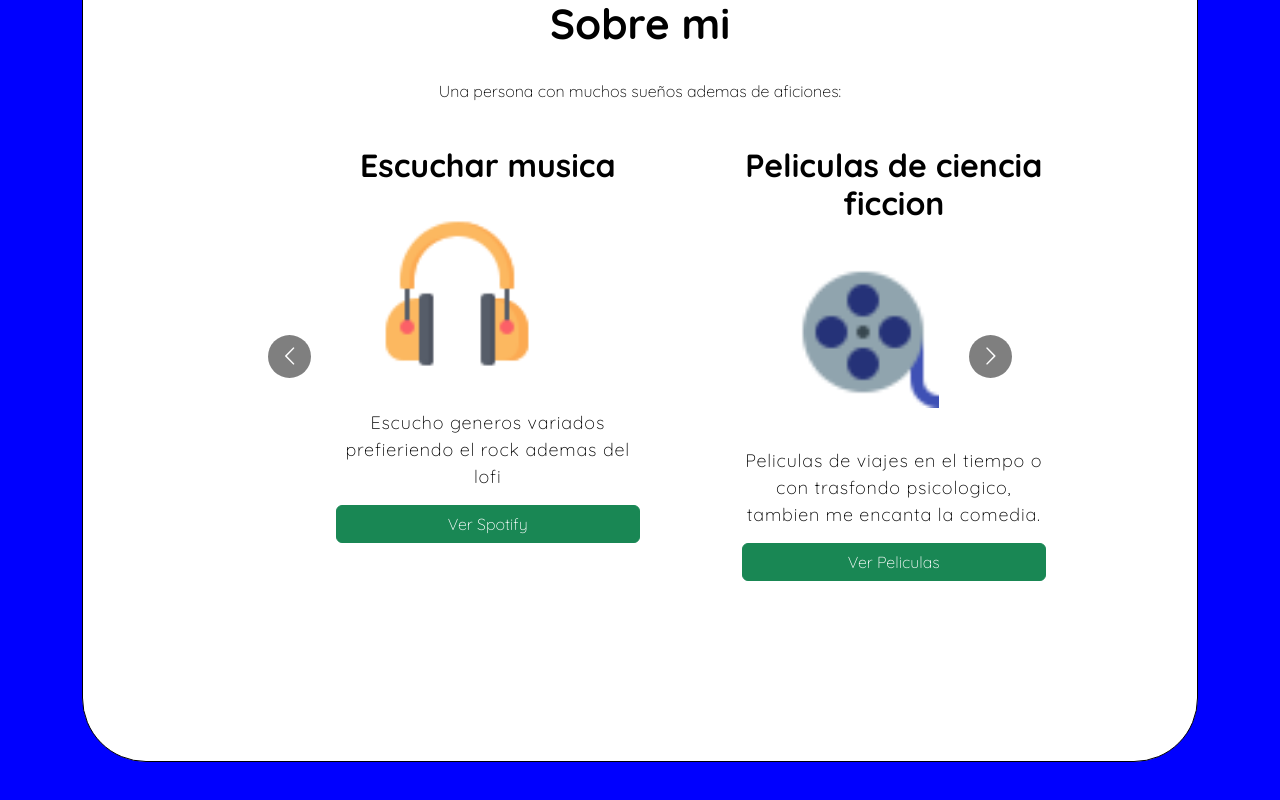
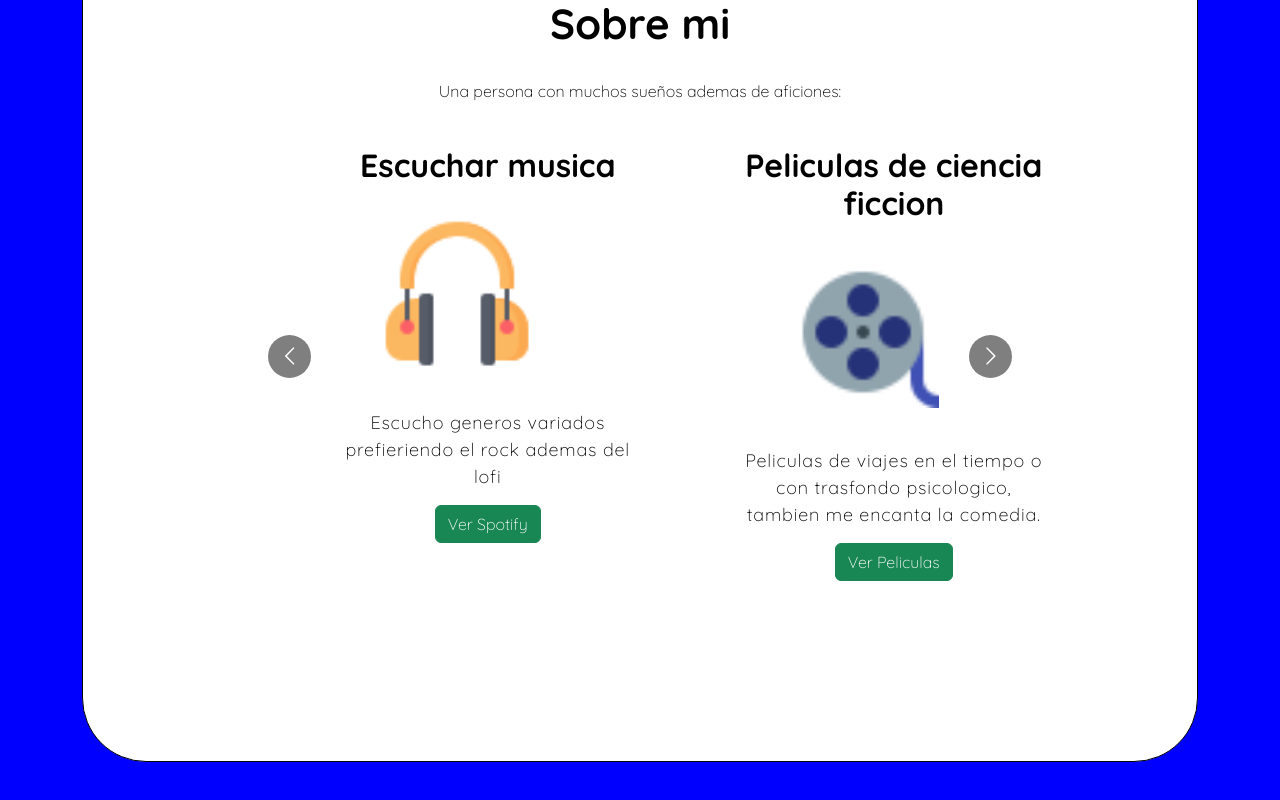
Before and after one commit to kharoldcanova/kharold_canova, a React (Vite) app: page / in a window 1280 px wide. Shown: the part 3533-4333 px from the top of the page. Built offline with nearby package versions, Linux system fonts and the light colour scheme.

Commit message:
add links

```diff
--- a/src/components/Aboutme.jsx
+++ b/src/components/Aboutme.jsx
@@ -34,25 +34,29 @@ export const Aboutme = () => {
         imgURL: iconMusic,
         title: "Escuchar musica",
         description: "Escucho generos variados prefieriendo el rock ademas del lofi",
-        textButton: "Ver Spotify"
+        textButton: "Ver Spotify",
+        link: "https://open.spotify.com/playlist/37i9dQZF1EuI548Sqd104M?si=4c16bd87275b4bf6"
     },
     {
         imgURL: iconMovie,
         title: "Peliculas de ciencia ficcion",
         description: "Peliculas de viajes en el tiempo o con trasfondo psicologico, tambien me encanta la comedia.",
-        textButton: "Ver Peliculas"
+        textButton: "Ver Peliculas",
+        link: "https://www.espinof.com/criticas/predestination-alucinante-pelicula-viajes-tiempo-netflix-capaz-sorprender-al-espectador-avispado"
     },
     {
         imgURL: iconIA,
         title: "Inteligencia artificial",
         description: "Interes en los ultimos avances de las tecnologias",
-        textButton: "Ver Noticias"
+        textButton: "Ver Noticias",
+        link: "https://www.bbc.com/mundo/topics/cwr9j26ddr5t"
     },
     {
         imgURL: iconWrite,
         title: "Escribir relatos",
         description: "Escribir algo de poesia o pensamientos cortos para despejar la mente.",
-        textButton: "Ver Relatos"
+        textButton: "Ver Relatos",
+        link: "https://flicker-jitterbug-7ba.notion.site/Relatos-cortos-ccde4d3e3e074b7aa6a5164527f71602"
     }
   ];
   return (
@@ -69,7 +73,7 @@ export const Aboutme = () => {
                     hobbies.map(
                         (hobbie, index)=>{
                             return (
-                                <HobbiesCard title={hobbie.title} imgURL={hobbie.imgURL} description={hobbie.description} textButton={hobbie.textButton} key={index}  />
+                                <HobbiesCard title={hobbie.title} imgURL={hobbie.imgURL} description={hobbie.description} textButton={hobbie.textButton} link={hobbie.link} key={index}  />
                             )
                         }
                     )
--- a/src/components/HobbiesCard.jsx
+++ b/src/components/HobbiesCard.jsx
@@ -1,12 +1,16 @@
 import { Button, Card, Container } from "react-bootstrap";
 
-export const HobbiesCard = ({ title, imgURL, description, textButton }) => {
+export const HobbiesCard = ({ title, imgURL, description, textButton, link }) => {
   return (
     <div className="item">
-          <h2 className="title-card">{title}</h2>
-          <img className="img-card" src={imgURL} />
-          <p className="text-card">{description}</p>
-          <Button variant="success" className="button-card">{textButton}</Button>
+      <h2 className="title-card">{title}</h2>
+      <img className="img-card" src={imgURL} />
+      <p className="text-card">{description}</p>
+      <a href={link}>
+        <Button variant="success" className="button-card">
+          {textButton}
+        </Button>
+      </a>
     </div>
   );
 };
```
